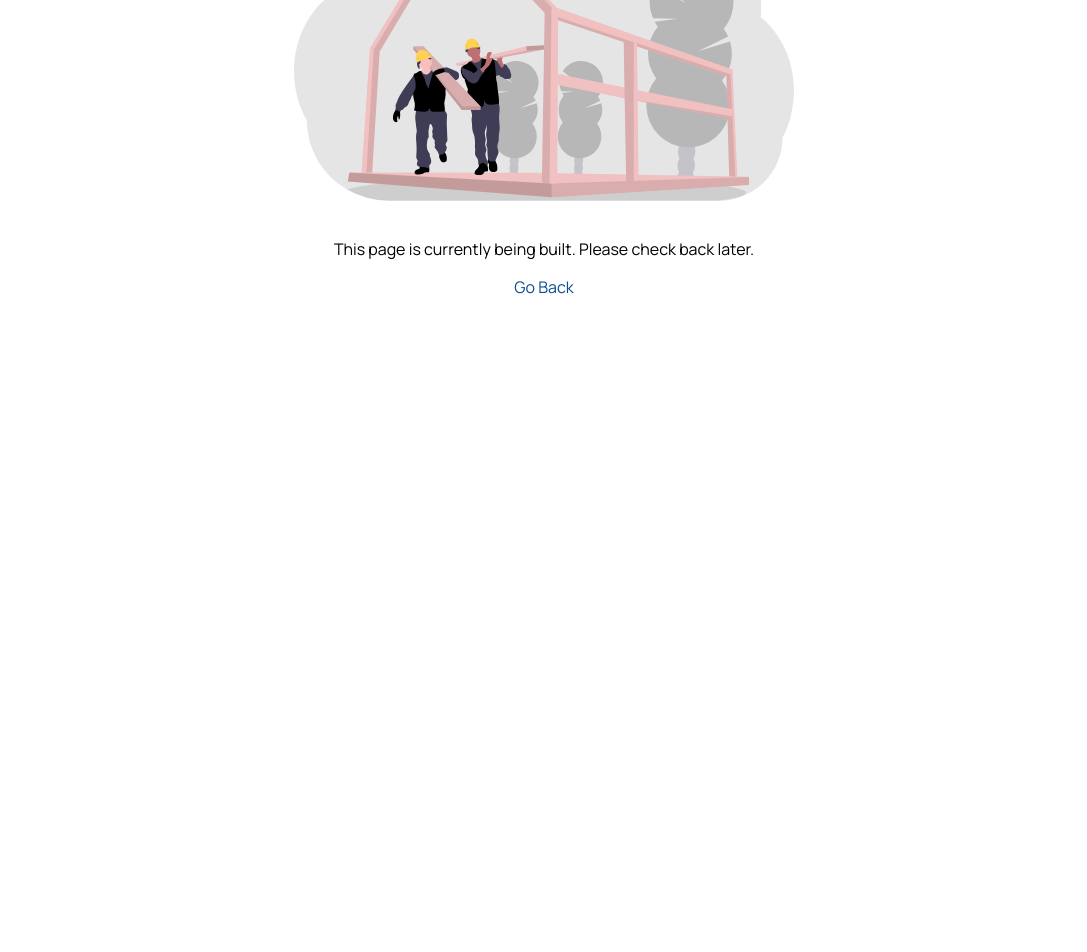
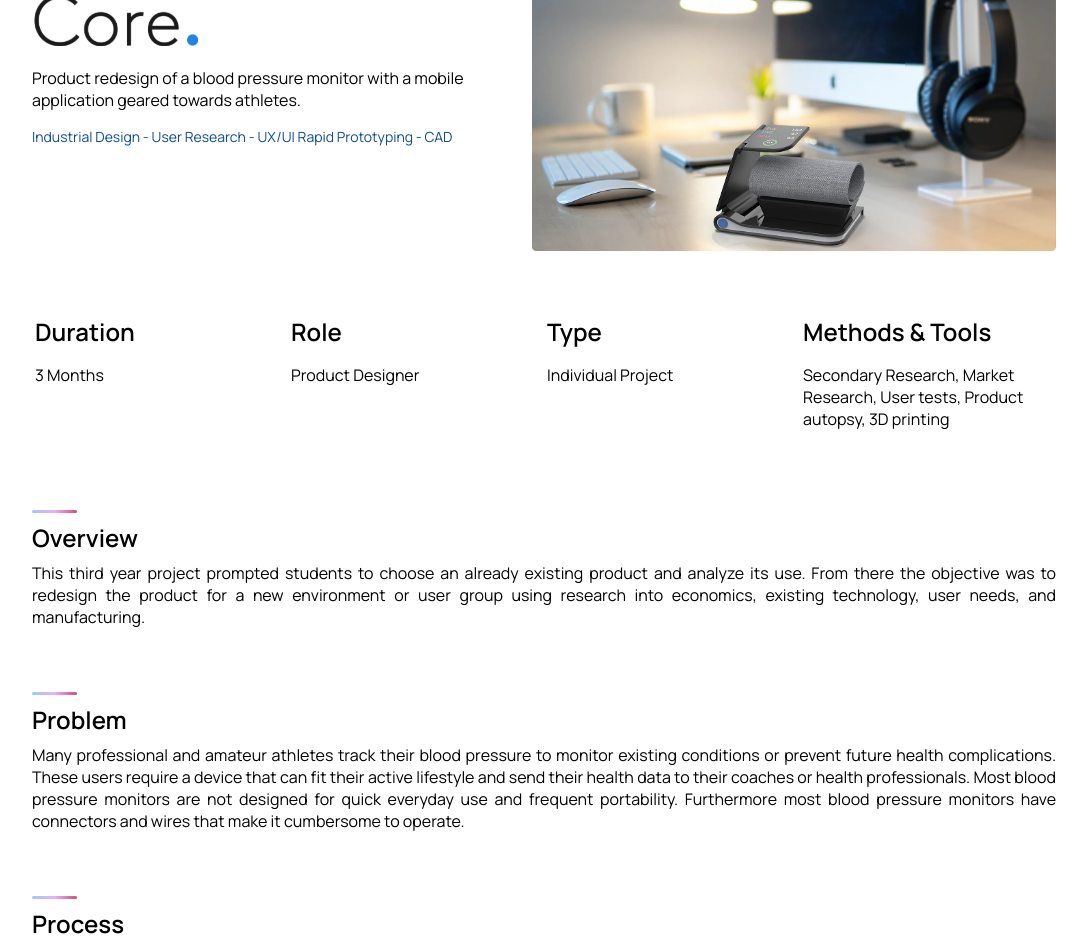
Before and after one commit to Elimists/sash-portfolio, a Next.js app: page /project/core in a window 1280 px wide. Shown: the part 260-1212 px from the top of the page, without its empty margins (96-1183 px from the left). Before the commit the page ends 800 px from the top, so only its background shows below. Built offline with nearby package versions, Linux system fonts and the light colour scheme.

Commit message:
Started adding content to Core. project page.

```diff
--- a/pages/project/core.js
+++ b/pages/project/core.js
@@ -1,14 +1,124 @@
-import uc from '../../public/uc.svg'
 import Image from 'next/image'
-import styles from '../../styles/ProjectDetails.module.css'
 import Link from 'next/link'
+import EnlargeImage from '../../components/EnlargeImage'
+import { useState, useEffect } from 'react'
+import useScrolledDown from '../../hooks/useScrolledDown'
+
+/** Assets realted to the project Core.  */
+import styles from '../../styles/Homie.module.css'
+import CoreTitleSvg from '../../components/svgImages/core/CoreTitleSvg'
+import CoreImage from '../../public/projects/core/core.webp'
+import CoreProcessSvg from '../../components/svgImages/core/CoreProcessSvg'
 
 export default function CoreBP(){
+    const [showModal, setShowModal] = useState(false)
+    const [imageSource, setImageSource] = useState(null)
+
+    const isScrolled = useScrolledDown()
+    function scrollToTheTop() {
+        window.scrollTo({
+            top: 0,
+            behavior: 'smooth'
+        })
+    }
+
+    function handleImageEnlarging(imageSource) {
+        setImageSource(imageSource)
+        setShowModal(true)
+    }
+
+    useEffect(() => {
+        if (showModal) {
+            document.body.style.overflow = 'hidden';
+        }
+        else {
+            document.body.style.overflow = 'auto';
+        }
+    }, [showModal])
+
     return(
-        <div className={styles.container}>
-            <Image src={uc} width={500} height={350} alt="Under Construction" />
-            <p>This page is currently being built. Please check back later.</p>
-            <Link href="/"><a>Go Back</a></Link>
-        </div>
+        <>
+            <EnlargeImage
+                showModal={showModal}
+                setShowModal={setShowModal}
+                imageSource={imageSource}
+            />
+
+            <div className={styles.container}>
+                <section className={styles.top_section}>
+                    <div>
+                        <CoreTitleSvg/>
+                        <p>
+                            Product redesign of a blood pressure monitor with a mobile
+                            application geared towards athletes.
+                        </p>
+                        <p>Industrial Design - User Research - UX/UI Rapid Prototyping - CAD</p>
+                    </div>
+
+                    <Image
+                        src={CoreImage}
+                        width={650}
+                        height={430}
+                        placeholder="blur"
+                        blurDataURL={CoreImage}
+                        alt="Core Image"
+                    />
+                </section>
+
+                <section className={styles.synopsis}>
+                    <div>
+                        <h3>Duration</h3>
+                        <p>3 Months</p>
+                    </div>
+                    <div>
+                        <h3>Role</h3>
+                        <p>Product Designer</p>
+                    </div>
+                    <div>
+                        <h3>Type</h3>
+                        <p>Individual Project</p>
+                    </div>
+                    <div>
+                        <h3>Methods &#38; Tools</h3>
+                        <p>Secondary Research, Market Research, User tests, Product autopsy, 3D printing</p>
+                    </div>
+                </section>
+
+                <section className={styles.overview_section}>
+                    <div className={styles.heading_bar}></div>
+                    <h1>Overview</h1>
+                    <p>
+                        This third year project prompted students to choose an already
+                        existing product and analyze its use. From there the objective
+                        was to redesign the product for a new environment or user group
+                        using research into economics, existing technology, user needs,
+                        and manufacturing.
+                    </p>
+                </section>
+
+                <section className={styles.problem_section}>
+                    <div className={styles.heading_bar}></div>
+                    <h1>Problem</h1>
+                    <p>
+                        Many professional and amateur athletes track their blood pressure
+                        to monitor existing conditions or prevent future health complications. These
+                        users require a device that can fit their active lifestyle and send their health
+                        data to their coaches or health professionals. Most blood pressure monitors are
+                        not designed for quick everyday use and frequent portability. Furthermore most
+                        blood pressure monitors have connectors and wires that make it cumbersome to
+                        operate.
+                    </p>
+                </section>
+
+                <section className={styles.process_section}>
+                    <div className={styles.heading_bar}></div>
+                    <h1>Process</h1>
+                    <div>
+                        <CoreProcessSvg/>
+                    </div>
+                </section>
+
+            </div>
+        </>
     )
 }
--- a/styles/Homie.module.css
+++ b/styles/Homie.module.css
@@ -241,7 +241,7 @@
 
 @media (max-width: 1000px) {
     .container {
-        margin: 1rem 2.5rem;/*Spacing outside the container. Left and right*/
+        margin: 1rem 2rem;/*Spacing outside the container. Left and right*/
     }
 }
 
@@ -282,18 +282,7 @@
         flex-direction: column;
     }
 
-    .other_projects>div:nth-child(3) {
-        display: flex;
-        justify-content: space-evenly;
-        flex-direction: column;
-        align-items: center;
-        text-align: center;
-        margin-top: 2rem;
-        padding: 2rem;
-        border-radius: 5px;
-        background: rgb(159, 199, 252);
-        background: linear-gradient(45deg, rgba(159, 199, 252, 0.3) 0%, rgba(230, 177, 254, 0.3) 50%, rgba(211, 77, 116, 0.3) 100%);
-    }
+
 
     .home_page_ideation>div:nth-child(4),
     .home_page_ideation>div:nth-child(8),
@@ -309,3 +298,11 @@
     }
 
 }
+
+@media (max-width: 950px){
+    .other_projects>div:nth-child(3) {
+
+        flex-direction: column;
+
+    }
+}
```
